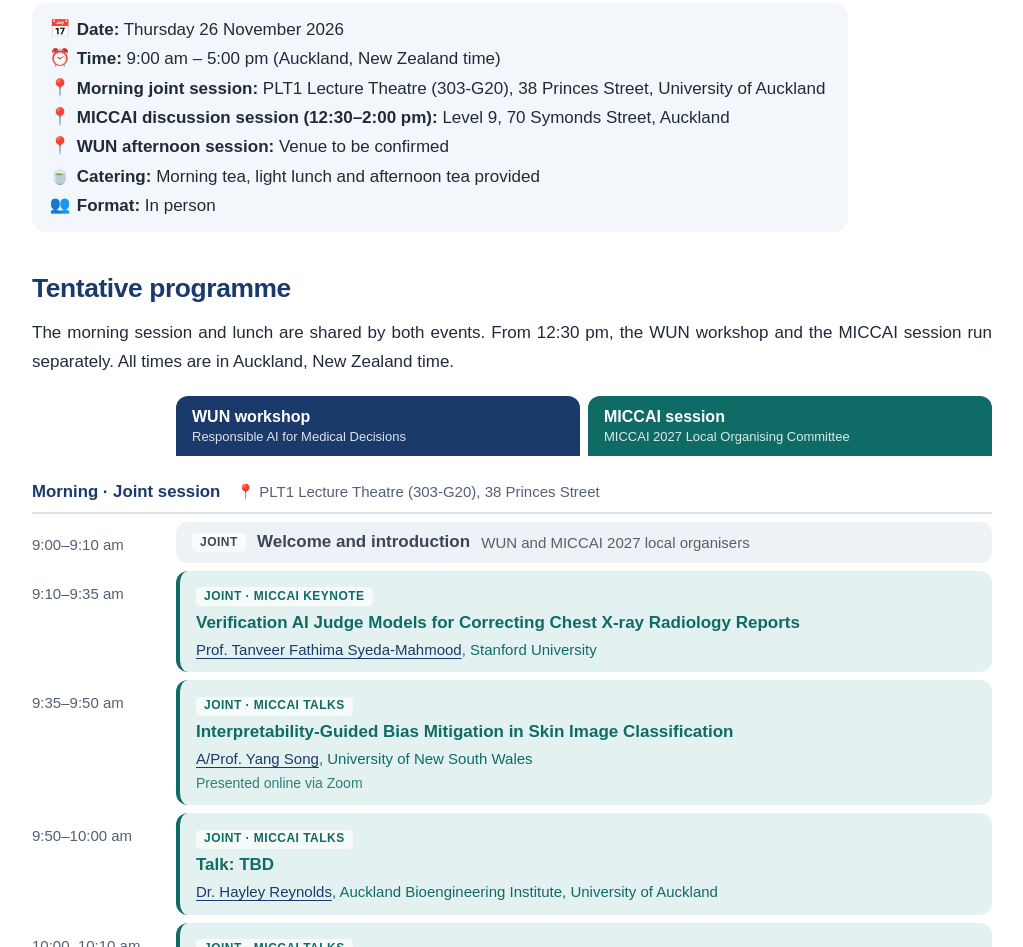
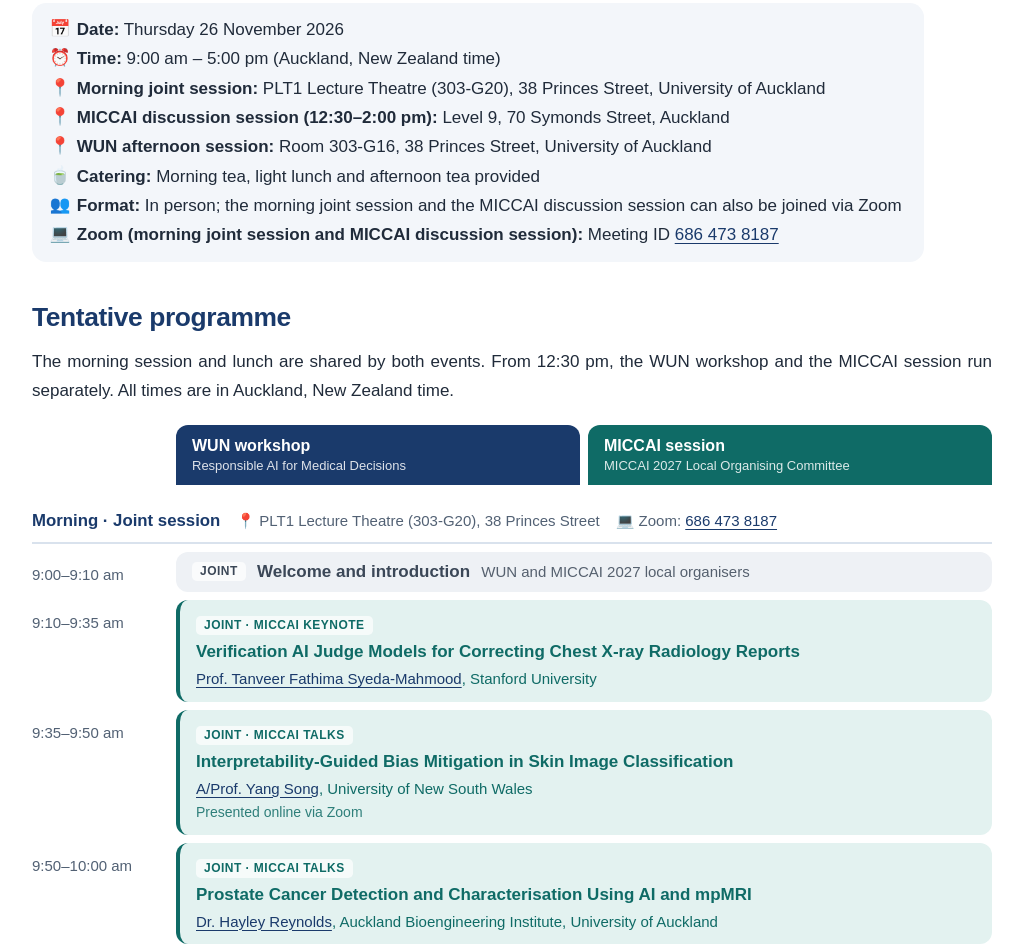
Before and after one commit to zhangxinyu-xyz/wun-miccai-2026, a plain HTML site: page index.html in a window 1280 px wide. Shown: the part 783-1730 px from the top of the page, without its empty margins (128-1151 px from the left). Drawn offline with Linux system fonts and the light colour scheme.

Commit message:
Add Zoom details, Hayley Reynolds talk title and WUN afternoon venue
Co-Authored-By: Claude Opus 5.5 <noreply@anthropic.com>

```diff
--- a/index.html
+++ b/index.html
@@ -201,9 +201,10 @@
         <li><span class="emoji" aria-hidden="true">⏰</span><span><strong>Time:</strong> 9:00 am – 5:00 pm (Auckland, New Zealand time)</span></li>
         <li><span class="emoji" aria-hidden="true">📍</span><span><strong>Morning joint session:</strong> PLT1 Lecture Theatre (303-G20), 38 Princes Street, University of Auckland</span></li>
         <li><span class="emoji" aria-hidden="true">📍</span><span><strong>MICCAI discussion session (12:30–2:00 pm):</strong> Level 9, 70 Symonds Street, Auckland</span></li>
-        <li><span class="emoji" aria-hidden="true">📍</span><span><strong>WUN afternoon session:</strong> Venue to be confirmed</span></li>
+        <li><span class="emoji" aria-hidden="true">📍</span><span><strong>WUN afternoon session:</strong> Room 303-G16, 38 Princes Street, University of Auckland</span></li>
         <li><span class="emoji" aria-hidden="true">🍵</span><span><strong>Catering:</strong> Morning tea, light lunch and afternoon tea provided</span></li>
-        <li><span class="emoji" aria-hidden="true">👥</span><span><strong>Format:</strong> In person</span></li>
+        <li><span class="emoji" aria-hidden="true">👥</span><span><strong>Format:</strong> In person; the morning joint session and the MICCAI discussion session can also be joined via Zoom</span></li>
+        <li><span class="emoji" aria-hidden="true">💻</span><span><strong>Zoom (morning joint session and MICCAI discussion session):</strong> Meeting ID <a href="https://zoom.us/j/6864738187" target="_blank" rel="noopener noreferrer">686 473 8187</a></span></li>
       </ul>
     </section>
 
@@ -216,7 +217,7 @@
         <div class="lane-head wun">WUN workshop<small>Responsible AI for Medical Decisions</small></div>
         <div class="lane-head miccai">MICCAI session<small>MICCAI 2027 Local Organising Committee</small></div>
 
-        <div class="period"><strong>Morning · Joint session</strong><span>📍 PLT1 Lecture Theatre (303-G20), 38 Princes Street</span></div>
+        <div class="period"><strong>Morning · Joint session</strong><span>📍 PLT1 Lecture Theatre (303-G20), 38 Princes Street</span><span>💻 Zoom: <a href="https://zoom.us/j/6864738187" target="_blank" rel="noopener noreferrer">686 473 8187</a></span></div>
 
         <div class="time">9:00–9:10 am</div>
         <div class="slot joint span2 compact"><span class="tag">Joint</span><strong>Welcome and introduction</strong><span class="who">WUN and MICCAI 2027 local organisers</span></div>
@@ -228,7 +229,7 @@
         <div class="slot miccai span2"><span class="tag">Joint · MICCAI talks</span><strong>Interpretability-Guided Bias Mitigation in Skin Image Classification</strong><span class="who"><a href="https://research.unsw.edu.au/people/associate-professor-yang-song" target="_blank" rel="noopener noreferrer">A/Prof. Yang Song</a>, University of New South Wales</span><span class="desc">Presented online via Zoom</span></div>
 
         <div class="time">9:50–10:00 am</div>
-        <div class="slot miccai span2"><span class="tag">Joint · MICCAI talks</span><strong>Talk: TBD</strong><span class="who"><a href="https://profiles.auckland.ac.nz/hayley-reynolds" target="_blank" rel="noopener noreferrer">Dr. Hayley Reynolds</a>, Auckland Bioengineering Institute, University of Auckland</span></div>
+        <div class="slot miccai span2"><span class="tag">Joint · MICCAI talks</span><strong>Prostate Cancer Detection and Characterisation Using AI and mpMRI</strong><span class="who"><a href="https://profiles.auckland.ac.nz/hayley-reynolds" target="_blank" rel="noopener noreferrer">Dr. Hayley Reynolds</a>, Auckland Bioengineering Institute, University of Auckland</span></div>
 
         <div class="time">10:00–10:10 am</div>
         <div class="slot miccai span2"><span class="tag">Joint · MICCAI talks</span><strong>AI-Driven Neurosurgery and Neuroscience: From New Zealand to the World</strong><span class="who"><a href="https://profiles.auckland.ac.nz/h-abbasi" target="_blank" rel="noopener noreferrer">Dr. Hamid Abbasi</a>, Advanced NeuroTech Lab, University of Auckland</span></div>
@@ -254,7 +255,7 @@
         <div class="time">12:00–12:30 pm</div>
         <div class="slot break span2"><strong>🥪 Lunch and Networking</strong><span class="who">Shared by participants of both events</span></div>
 
-        <div class="period"><strong>Afternoon · Separate sessions</strong><span>📍 WUN: venue to be confirmed</span><span>📍 MICCAI: Level 9, 70 Symonds Street</span></div>
+        <div class="period"><strong>Afternoon · Separate sessions</strong><span>📍 WUN: Room 303-G16, 38 Princes Street</span><span>📍 MICCAI: Level 9, 70 Symonds Street</span></div>
 
         <div class="time lane-time">From 12:30 pm</div>
         <div class="lanes">
@@ -266,7 +267,7 @@
           <div class="slot wun"><span class="tag">WUN invited talks</span><span class="slot-time">3:30–4:00 pm</span><strong>3D Visual Character Motion Generation, Reconstruction, and Embodied Agents</strong><span class="who"><a href="https://vision-and-learning-lab-ualberta.github.io/" target="_blank" rel="noopener noreferrer">Prof. Li Cheng</a>, University of Alberta</span><details class="abstract"><summary>Abstract</summary><p>Recent advancements in sensing and deep learning have unlocked exciting possibilities for the visual analysis of human and animal motions in the physical 3D space. These innovations hold great potential for applications across diverse domains, including for example natural user interfaces, AR/VR, robotics, and gaming. In this talk, I will present the latest research progress in this rapidly evolving field including especially 3D human motion generation, pose tracking and shape reconstruction, and related tasks&nbsp;– highlighting key developments from the past few years as well as contributions from our own work.</p></details></div>
           <div class="slot wun"><span class="tag">WUN invited talks</span><span class="slot-time">4:00–4:30 pm</span><strong>Talk: TBD</strong><span class="who"><a href="https://research.unsw.edu.au/people/dr-dong-gong" target="_blank" rel="noopener noreferrer">Dr. Dong Gong</a>, University of New South Wales</span></div>
           <div class="slot wun"><span class="slot-time">4:30–5:00 pm</span><strong>Collaboration discussion and closing</strong><span class="desc">Joint papers, funding proposals, student exchanges and next steps</span></div>
-          <div class="slot miccai"><span class="slot-time">12:30–2:00 pm</span><strong>MICCAI 2027 discussion session</strong><span class="desc">A short, informative meeting on initiatives related to MICCAI 2027</span><span class="who">📍 Level 9, 70 Symonds Street</span></div>
+          <div class="slot miccai"><span class="slot-time">12:30–2:00 pm</span><strong>MICCAI 2027 discussion session</strong><span class="desc">A short, informative meeting on initiatives related to MICCAI 2027</span><span class="who">📍 Level 9, 70 Symonds Street</span><span class="who">💻 Zoom: <a href="https://zoom.us/j/6864738187" target="_blank" rel="noopener noreferrer">686 473 8187</a></span></div>
         </div>
       </div>
       <ul class="legend" aria-hidden="true">
@@ -408,7 +409,7 @@
       <p class="footnote" id="miccai-note">*In this context, MICCAI refers to the MICCAI 2027 Local Organising Committee organising a talk session on research relevant to MICCAI and discussing initiatives related to MICCAI 2027.</p>
     </div>
   </footer>
-  <!-- Still to confirm: WUN afternoon venue, WUN talk titles, Hayley Reynolds talk title,
+  <!-- Still to confirm: WUN talk titles,
        Fatemeh Esmaeili photo/profile link (photo from Google Scholar, low resolution), other organisers. -->
 </body>
 </html>
```
